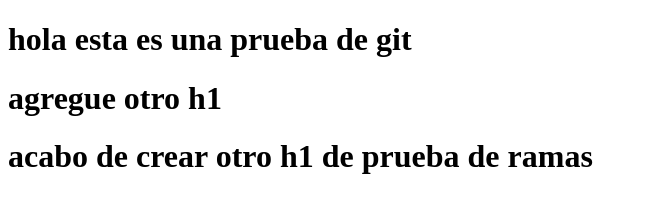
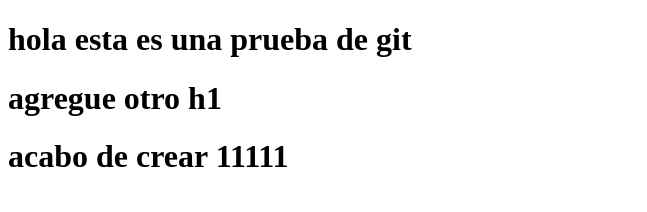
Before and after one commit to Richard282004/prueba-lunes-en-la-tarde, a plain HTML site: page index.html in a window 1280 px wide. Shown: the whole page, without its empty margins (0-647 px from the left). Drawn offline with Linux system fonts and the light colour scheme.

Commit message:
agregue varios 11

```diff
--- a/index.html
+++ b/index.html
@@ -11,6 +11,6 @@
     </h1>
     <h1>agregue otro h1</h1>
 </body>
-<h1>acabo de crear otro h1 de prueba de ramas
+<h1>acabo de crear 11111
 </h1>
 </html>
```
